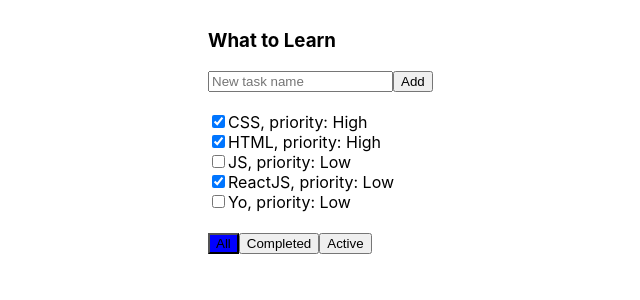
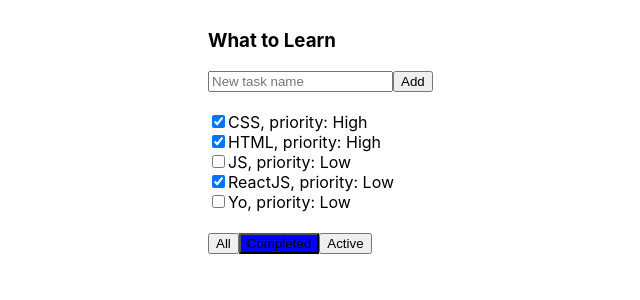
Before and after one commit to ArtemSpiridovich/ToDoList, a React (Create React App) app: page / in a window 1280 px wide. Shown: the top 300 px of the page, without its empty margins (192-832 px from the left). Built offline with nearby package versions, Linux system fonts and the light colour scheme.

Commit message:
lesson-2-task-9

```diff
--- a/src/App.js
+++ b/src/App.js
@@ -21,7 +21,7 @@
                 <div className="todoList">
                     <ToDoListHeader/>
                     <ToDoListTasks tasks={this.tasks}/>
-                    <ToDoListFooter/>
+                    <ToDoListFooter filterValue={"Completed"}/>
                 </div>
             </div>
         );
--- a/src/ToDoListFooter.js
+++ b/src/ToDoListFooter.js
@@ -3,11 +3,14 @@
 
 class ToDoListFooter extends React.Component {
     render = () => {
+        let classForAll = this.props.filterValue === "All" ? "filter-active" : "";
+        let classForCompleted = this.props.filterValue === "Completed" ? "filter-active" : "";
+        let classForActive = this.props.filterValue === "Active" ? "filter-active" : "";
         return (
             <div className="todoList-footer">
-                <button className={"filter-active"}>All </button>
-                <button>Completed</button>
-                <button>Active</button>
+                <button className={classForAll}>All </button>
+                <button className={classForCompleted}>Completed</button>
+                <button className={classForActive}>Active</button>
             </div>
         );
     }
```
